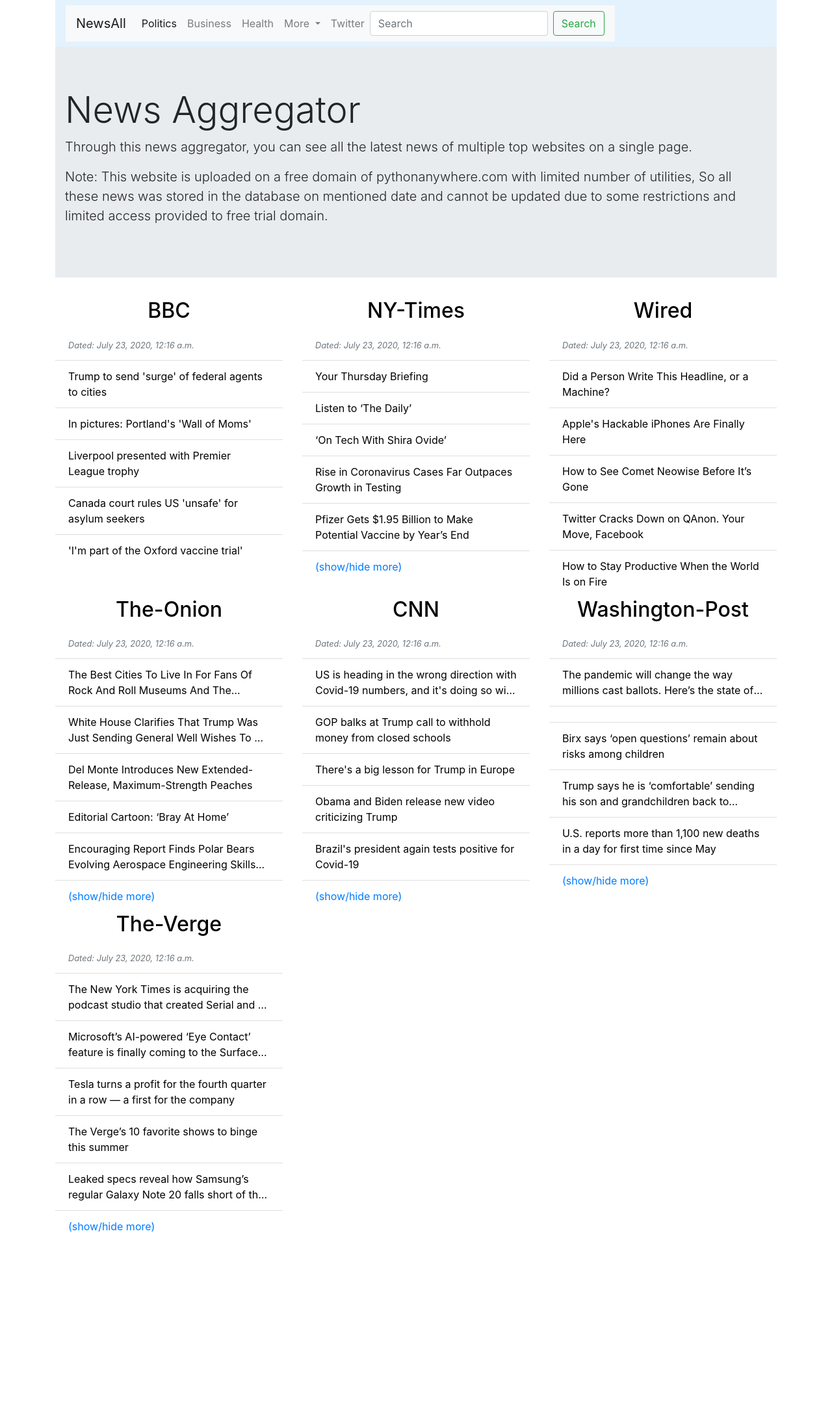
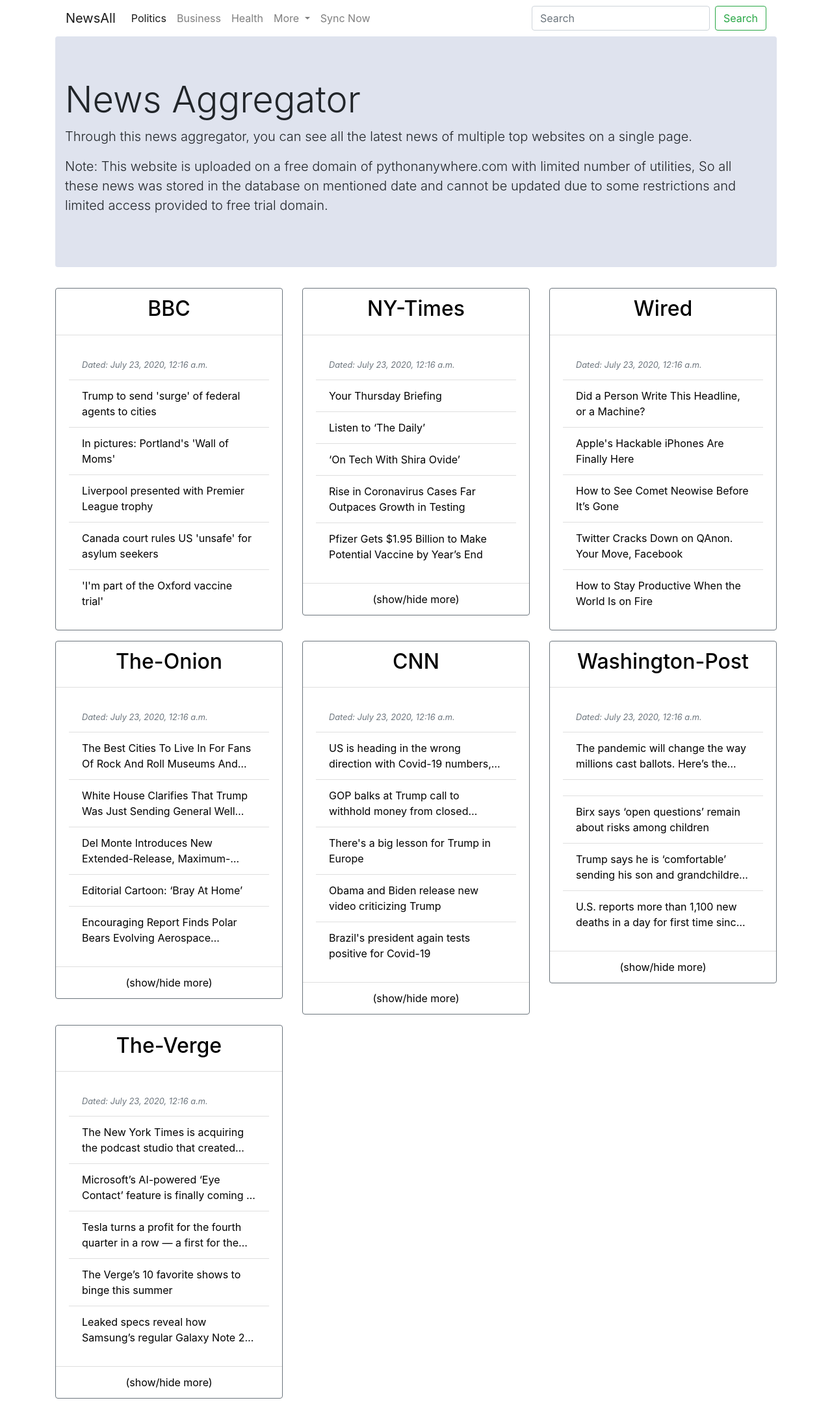
Before and after one commit to AHmadKhalil97/newsAggregator, a Django app: page / in a window 1280 px wide. Shown: the whole page at 65% size. Before the commit the page ends 1895 px from the top, so only its background shows below. Run offline with Django 3.2, Linux system fonts and the light colour scheme; data comes from the database, SQL or seed files in the repository; some libraries are stand-ins or nearby versions.

Commit message:
Layout improved

```diff
--- a/newsScrapper/static/css/style.css
+++ b/newsScrapper/static/css/style.css
@@ -18,6 +18,10 @@
     heights: 120px;
 }
 
+.jumbotron {
+  background: #dfe3ee;
+}
+
 /*a:active {
   color: black;
 }
--- a/newsScrapper/views.py
+++ b/newsScrapper/views.py
@@ -42,7 +42,7 @@ class SearchAPI(APIView):
             serializer = HeadlineSerializer(headlines, many=True)
             return Response(serializer.data)
 
-def get_all(request, category='latest'):
+def getAllByCategory(category):
     news_all = []
     for source in Source.objects.filter(source_category=category):
         source_name = source.source_name
@@ -51,7 +51,6 @@ def get_all(request, category='latest'):
         news_list = Headline.objects.filter(source=source)
 
         news_count = len(news_list)
-        print(news_count)
         if news_count > 5:
             dict = {'source': source_name,
                     'source_url': source_link,
@@ -67,7 +66,10 @@ def get_all(request, category='latest'):
                     'news_list': news_list}
 
         news_all.append(dict)
-    return render(request, 'newsScrapper/news.html', {'news_all': news_all})
+    return news_all
+
+def get_all(request, category='latest'):
+    return render(request, 'newsScrapper/news.html', {'news_all': getAllByCategory(category)})
 
 
 def sync_now(request):
@@ -76,7 +78,7 @@ def sync_now(request):
     scrap_all_politics()
     scrap_all_business()
     scrap_all_health()
-    # get_all(request, 'latest')
+    return render(request, 'newsScrapper/news.html', {'news_all': getAllByCategory('latest')})
 
 
 def search(request):
@@ -284,9 +286,7 @@ def scrap_cnn():
     content = session.get(req_url, verify=False).text.replace('\\', '').replace('\"', '')
     try:
         soup = BeautifulSoup(content, 'lxml')
-        # print(soup.select('article h3'))
         rows = soup.select('article h3')
-        # print(rows)
         news_list = []
         for i in rows:
             if i.find('span', {'class': 'cd__headline-text'}) and i.find('a'):
--- a/templates/newsScrapper/base.html
+++ b/templates/newsScrapper/base.html
@@ -1,13 +1,22 @@
 <!DOCTYPE html>
 {% load static %}
 <html>
+
 <head>
   <title>News</title>
 
-	<link rel="stylesheet" href="https://stackpath.bootstrapcdn.com/bootstrap/4.4.1/css/bootstrap.min.css" integrity="sha384-Vkoo8x4CGsO3+Hhxv8T/Q5PaXtkKtu6ug5TOeNV6gBiFeWPGFN9MuhOf23Q9Ifjh" crossorigin="anonymous">
-	<script src="https://code.jquery.com/jquery-3.4.1.slim.min.js" integrity="sha384-J6qa4849blE2+poT4WnyKhv5vZF5SrPo0iEjwBvKU7imGFAV0wwj1yYfoRSJoZ+n" crossorigin="anonymous"></script>
-	<script src="https://cdn.jsdelivr.net/npm/popper.js@1.16.0/dist/umd/popper.min.js" integrity="sha384-Q6E9RHvbIyZFJoft+2mJbHaEWldlvI9IOYy5n3zV9zzTtmI3UksdQRVvoxMfooAo" crossorigin="anonymous"></script>
-	<script src="https://stackpath.bootstrapcdn.com/bootstrap/4.4.1/js/bootstrap.min.js" integrity="sha384-wfSDF2E50Y2D1uUdj0O3uMBJnjuUD4Ih7YwaYd1iqfktj0Uod8GCExl3Og8ifwB6" crossorigin="anonymous"></script>
+  <script src=" https://code.jquery.com/jquery-3.6.0.min.js"
+    integrity="sha256-/xUj+3OJU5yExlq6GSYGSHk7tPXikynS7ogEvDej/m4=" crossorigin="anonymous">
+    </script>
+  <script src="https://cdn.jsdelivr.net/npm/popper.js@1.16.0/dist/umd/popper.min.js"
+    integrity="sha384-Q6E9RHvbIyZFJoft+2mJbHaEWldlvI9IOYy5n3zV9zzTtmI3UksdQRVvoxMfooAo"
+    crossorigin="anonymous"></script>
+  <script src="https://stackpath.bootstrapcdn.com/bootstrap/4.4.1/js/bootstrap.min.js"
+    integrity="sha384-wfSDF2E50Y2D1uUdj0O3uMBJnjuUD4Ih7YwaYd1iqfktj0Uod8GCExl3Og8ifwB6"
+    crossorigin="anonymous"></script>
+
+  <link rel="stylesheet" href="https://stackpath.bootstrapcdn.com/bootstrap/4.4.1/css/bootstrap.min.css"
+    integrity="sha384-Vkoo8x4CGsO3+Hhxv8T/Q5PaXtkKtu6ug5TOeNV6gBiFeWPGFN9MuhOf23Q9Ifjh" crossorigin="anonymous">
 
   <!-- Custom CSS -->
   <link rel="stylesheet" href="{% static 'css/style.css' %}">
@@ -15,20 +24,23 @@
   <!-- Custom JQuery -->
   <script src="{% static 'js/jQuery.js' %}"></script>
 </head>
+
 <body>
 
   <div class="container">
-		<nav class="navbar navbar-light" style="background-color: #e3f2fd;">
-	  		<nav class="navbar navbar-expand-xl navbar-light bg-light">
+    <!-- <nav class="navbar navbar-light" style="background-color: #e3f2fd;"> -->
+    <nav class="navbar navbar-expand-xl navbar-light">
       <a class="navbar-brand" href="{% url 'get_all' category='latest' %}">NewsAll</a>
-				<button class="navbar-toggler" type="button" data-toggle="collapse" data-target="#navbarSupportedContent" aria-controls="navbarSupportedContent" aria-expanded="false" aria-label="Toggle navigation">
+      <button class="navbar-toggler" type="button" data-toggle="collapse" data-target="#navbarSupportedContent"
+        aria-controls="navbarSupportedContent" aria-expanded="false" aria-label="Toggle navigation">
         <span class="navbar-toggler-icon"></span>
       </button>
 
       <div class="collapse navbar-collapse" id="navbarSupportedContent">
         <ul class="navbar-nav mr-auto">
           <li class="nav-item active">
-							<a class="nav-link" href="{% url 'get_all' category='politics' %}"> Politics <span class="sr-only">(current)</span></a>
+            <a class="nav-link" href="{% url 'get_all' category='politics' %}"> Politics <span
+                class="sr-only">(current)</span></a>
           </li>
           <li class="nav-item">
             <a class="nav-link" href="{% url 'get_all' category='business' %}">Business</a>
@@ -37,7 +49,8 @@
             <a class="nav-link" href="{% url 'get_all' category='health' %}">Health</a>
           </li>
           <li class="nav-item dropdown">
-							<a class="nav-link dropdown-toggle" href="#" id="navbarDropdown" role="button" data-toggle="dropdown" aria-haspopup="true" aria-expanded="false">
+            <a class="nav-link dropdown-toggle" href="#" id="navbarDropdown" role="button" data-toggle="dropdown"
+              aria-haspopup="true" aria-expanded="false">
               More
             </a>
             <div class="dropdown-menu" aria-labelledby="navbarDropdown">
@@ -48,22 +61,26 @@
             </div>
           </li>
           <li class="nav-item">
-							<a class="nav-link" href="#">Twitter</a>
+            <a class="nav-link" href="{% url 'sync_now' %}">Sync Now</a>
           </li>
         </ul>
         <form class="form-inline my-2 my-lg-0" action="{% url 'search' %}" method="post">
           {% csrf_token %}
-						<input class="form-control mr-sm-2" type="search" name="query" placeholder="Search" aria-label="Search" required>
+          <input class="form-control mr-sm-2" type="search" name="query" placeholder="Search" aria-label="Search"
+            required>
           <button class="btn btn-outline-success my-2 my-sm-0" type="submit" value="Search">Search</button>
         </form>
       </div>
     </nav>
-		</nav>
-		<div class="jumbotron jumbotron-fluid">
+    <!-- </nav> -->
+    <div class="jumbotron jumbotron-fluid rounded">
       <div class="container">
         <h1 class="display-4">News Aggregator</h1>
-			<p class="lead">Through this news aggregator, you can see all the latest news of multiple top websites on a single page.</p>
-		  	<p class="lead">Note: This website is uploaded on a free domain of pythonanywhere.com with limited number of utilities, So all these news was stored in the database on mentioned date and cannot be updated due to some restrictions and limited access provided to free trial domain.</p>
+        <p class="lead">Through this news aggregator, you can see all the latest news of multiple top websites
+          on a single page.</p>
+        <p class="lead">Note: This website is uploaded on a free domain of pythonanywhere.com with limited
+          number of utilities, So all these news was stored in the database on mentioned date and cannot be
+          updated due to some restrictions and limited access provided to free trial domain.</p>
       </div>
     </div>
   </div>
@@ -73,4 +90,5 @@
     {% endblock %}
   </div>
 </body>
+
 </html>
--- a/templates/newsScrapper/news.html
+++ b/templates/newsScrapper/news.html
@@ -6,46 +6,58 @@
   {% if query %}
   <h1 class="display-4"><em>Search results for <mark>'{{ query }}'</mark>: </em></h1>
   {% endif %}
-    <div class="row">
+  <div class="row row-eq-height">
     {% for news in news_all %}
     {% if news.news_count > 0 %}
-          <div class="col-md-4">
-            <a class="href-normal" href="{{ news.source_url }}" target="_blank"><h2 class="text-center">{{ news.source }}</h2></a>
+    <div class="col-lg-4 col-md-6 col-sm-12">
+
+
+      <div class="card border-secondary mb-3">
+        <div class="card-header bg-transparent">
+          <a class="href-normal" href="{{ news.source_url }}" target="_blank">
+            <h2 class="text-center">{{ news.source }}</h2>
+          </a>
+        </div>
+        <div class="card-body">
+          <!-- <h5 class="card-title">Success card title</h5> -->
+          <!-- <a class="href-normal" href="{{ news.source_url }}" target="_blank"><h2 class="text-center">{{ news.source }}</h2></a> -->
           {% if news.news_count > 5 %}
           <ul class="list-group list-group-flush">
-                <li class="list-group-item"><small class="text-muted"><em>Dated: {{ news.update_datetime }}</em></small></li>
+            <li class="list-group-item"><small class="text-muted"><em>Dated: {{ news.update_datetime }}</em></small>
+            </li>
             {% for i in news.top_news %}
-                  <li class="list-group-item" data-toggle="tooltip" data-placement="top" title="{{ i.title }}"><a class="href-normal" href="{{ i.link }}" target="_blank">{{ i.title }}</a></li>
+            <li class="list-group-item" data-toggle="tooltip" data-placement="top" title="{{ i.title }}"><a
+                class="href-normal" href="{{ i.link }}" target="_blank">{{ i.title }}</a></li>
             {% endfor %}
           </ul>
-              <div class="panel-group" role="tablist">
-                <div class="panel panel-default">
-                  <div id="{{ news.source }}" class="panel-collapse collapse" role="tabpanel" aria-labelledby="collapseListGroupHeading1">
+          {% else %}
+          <ul class="list-group list-group-flush">
+            <li class="list-group-item"><small class="text-muted"><em>Dated: {{ news.update_datetime }}</em></small>
+            </li>
+            {% for i in news.news_list %}
+            <li class="list-group-item" data-toggle="tooltip" data-placement="top" title="{{ i.title }}"><a
+                class="href-normal" href="{{ i.link }}" target="_blank">{{ i.title }}</a></li>
+            {% endfor %}
+          </ul>
+          {% endif %}
+        </div>
+        {% if news.news_count > 5 %}
+        <div class="card-footer bg-transparent">
+          <a class="href-normal text-center" data-toggle="collapse" href="#{{news.source}}" role="button" aria-expanded="false"
+            aria-controls="{{news.source}}">
+            (show/hide more)
+          </a>
+          <div class="collapse" id="{{news.source}}">
             <ul class="list-group list-group-flush">
               {% for i in news.news_list %}
-                        <li class="list-group-item" data-toggle="tooltip" data-placement="top" title="{{ i.title }}"><a class="href-normal" href="{{ i.link }}" target="_blank">{{ i.title }}</a></li>
+              <li class="list-group-item" data-toggle="tooltip" data-placement="top" title="{{ i.title }}"><a
+                  class="href-normal" href="{{ i.link }}" target="_blank">{{ i.title }}</a></li>
               {% endfor %}
             </ul>
           </div>
-                  <div class="panel-heading" role="tab" id="collapseListGroupHeading1">
-                    <ul class="list-group list-group-flush">
-                      <li class="list-group-item" data-toggle="tooltip" data-placement="top" title="{{ i.title }}">
-                        <a class="collapsed" data-toggle="collapse" href="#{{ news.source }}" aria-expanded="false" aria-controls="collapseListGroup1">
-                          (show/hide more)
-                        </a>
-                      </li>
-                    </ul>
         </div>
+        {% endif %}
       </div>
-              </div>
-            {% else %}
-              <ul class="list-group list-group-flush">
-                <li class="list-group-item"><small class="text-muted"><em>Dated: {{ news.update_datetime }}</em></small></li>
-                {% for i in news.news_list %}
-                  <li class="list-group-item" data-toggle="tooltip" data-placement="top" title="{{ i.title }}"><a class="href-normal" href="{{ i.link }}" target="_blank">{{ i.title }}</a></li>
-                {% endfor %}
-              </ul>
-            {% endif %}
     </div>
     {% endif %}
     {% endfor %}
```
Lines whose indentation alone changed are shown as unchanged.
